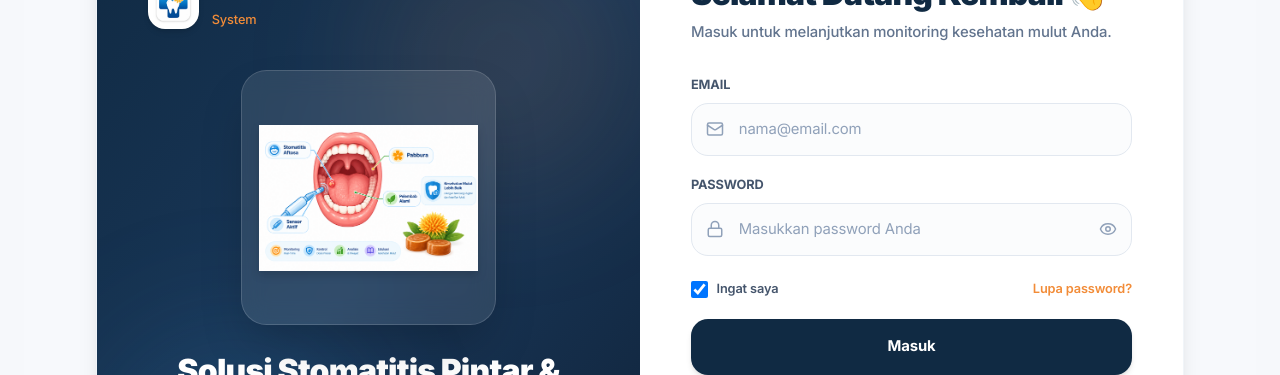
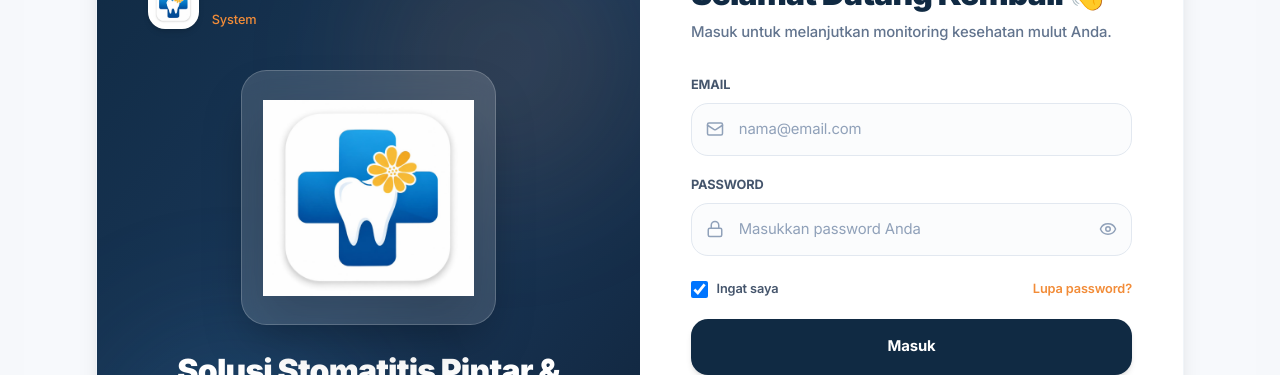
Before and after one commit to bongs20/smart-pabbura, a Next.js app: page /login in a window 1280 px wide. Shown: the part 163-538 px from the top of the page. Built offline with nearby package versions, Linux system fonts and the light colour scheme; no server answers.

Commit message:
feat: replace center mouth illustration in login and register cards with new logo

```diff
--- a/app/login/page.tsx
+++ b/app/login/page.tsx
@@ -115,15 +115,11 @@ export default function LoginPage() {
 
           {/* Center Graphic & Tagline */}
           <div className="relative z-10 my-8 flex flex-col items-center text-center">
-            <div className="w-48 h-48 md:w-60 md:h-60 rounded-3xl bg-white/10 p-4 backdrop-blur-md border border-white/15 flex items-center justify-center shadow-2xl mb-6">
+            <div className="w-48 h-48 md:w-60 md:h-60 rounded-3xl bg-white/15 p-5 backdrop-blur-md border border-white/20 flex items-center justify-center shadow-2xl mb-6 group">
               <img
-                src="/mouth-illustration.png"
-                alt="Ilustrasi Kesehatan Mulut"
-                className="w-full h-full object-contain filter drop-shadow-lg"
-                onError={(e) => {
-                  // Fallback if image fails to load
-                  (e.target as HTMLImageElement).src = '/logo-icon.png';
-                }}
+                src="/logo-full.png"
+                alt="Logo Smart-Pabbura"
+                className="w-full h-full object-contain filter drop-shadow-2xl transition-transform duration-300 group-hover:scale-105"
               />
             </div>
 
--- a/app/register/page.tsx
+++ b/app/register/page.tsx
@@ -132,14 +132,11 @@ export default function RegisterPage() {
 
           {/* Center Graphic */}
           <div className="relative z-10 my-8 flex flex-col items-center text-center">
-            <div className="w-48 h-48 md:w-60 md:h-60 rounded-3xl bg-white/10 p-4 backdrop-blur-md border border-white/15 flex items-center justify-center shadow-2xl mb-6">
+            <div className="w-48 h-48 md:w-60 md:h-60 rounded-3xl bg-white/15 p-5 backdrop-blur-md border border-white/20 flex items-center justify-center shadow-2xl mb-6 group">
               <img
-                src="/mouth-illustration.png"
-                alt="Ilustrasi Kesehatan Mulut"
-                className="w-full h-full object-contain filter drop-shadow-lg"
-                onError={(e) => {
-                  (e.target as HTMLImageElement).src = '/logo-icon.png';
-                }}
+                src="/logo-full.png"
+                alt="Logo Smart-Pabbura"
+                className="w-full h-full object-contain filter drop-shadow-2xl transition-transform duration-300 group-hover:scale-105"
               />
             </div>
 
```
